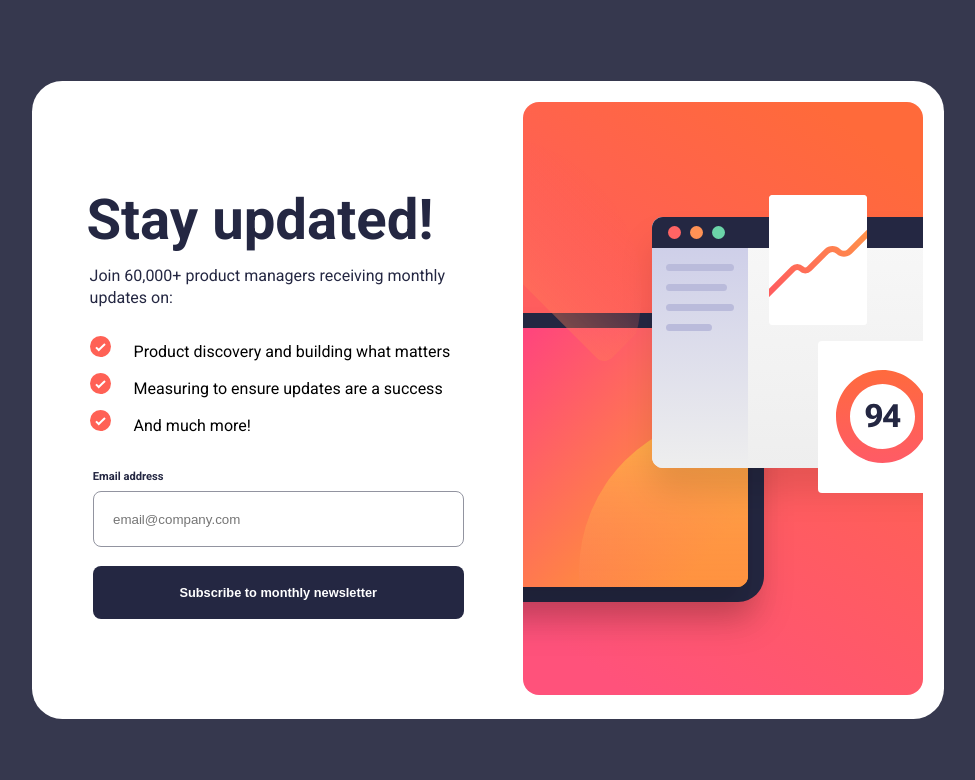
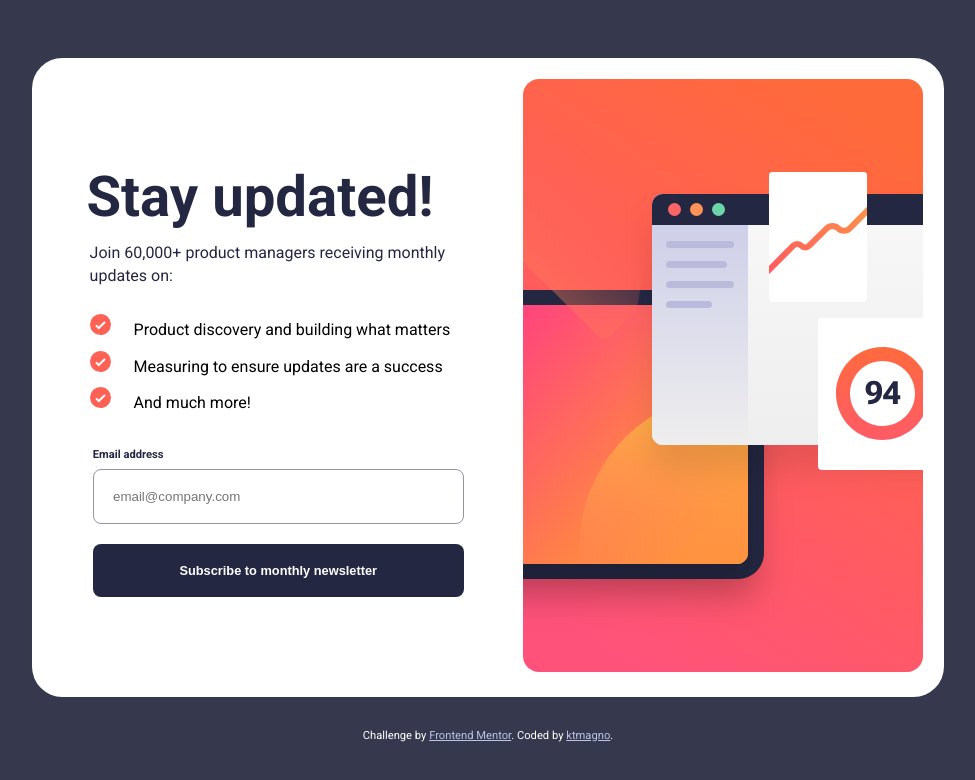
Before and after one commit to ktmagno/newsletter-sign-up-challenge, a React (Vite) app in the folder newsletter-signup/: page / in a window 1280 px wide. Shown: the top 780 px of the page, without its empty margins (152-1127 px from the left). Built offline with nearby package versions, Linux system fonts and the light colour scheme.

Commit message:
Update App.jsx

```diff
--- a/newsletter-signup/src/App.jsx
+++ b/newsletter-signup/src/App.jsx
@@ -1,8 +1,12 @@
 import Content from "./components/Content.jsx";
+import Footer from "./components/Footer.jsx";
 
 function App() {
   return (
+    <>
       <Content />
+      <Footer/>
+    </>
   );
 }
 
```
